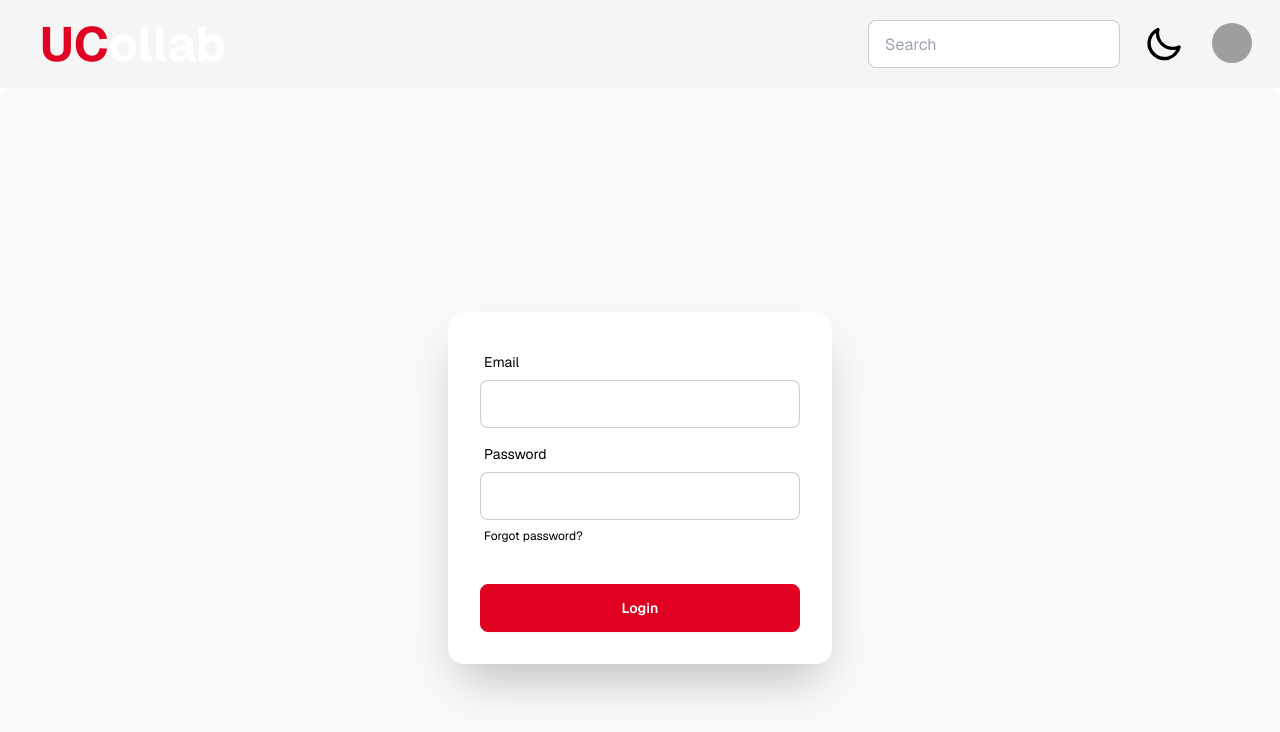
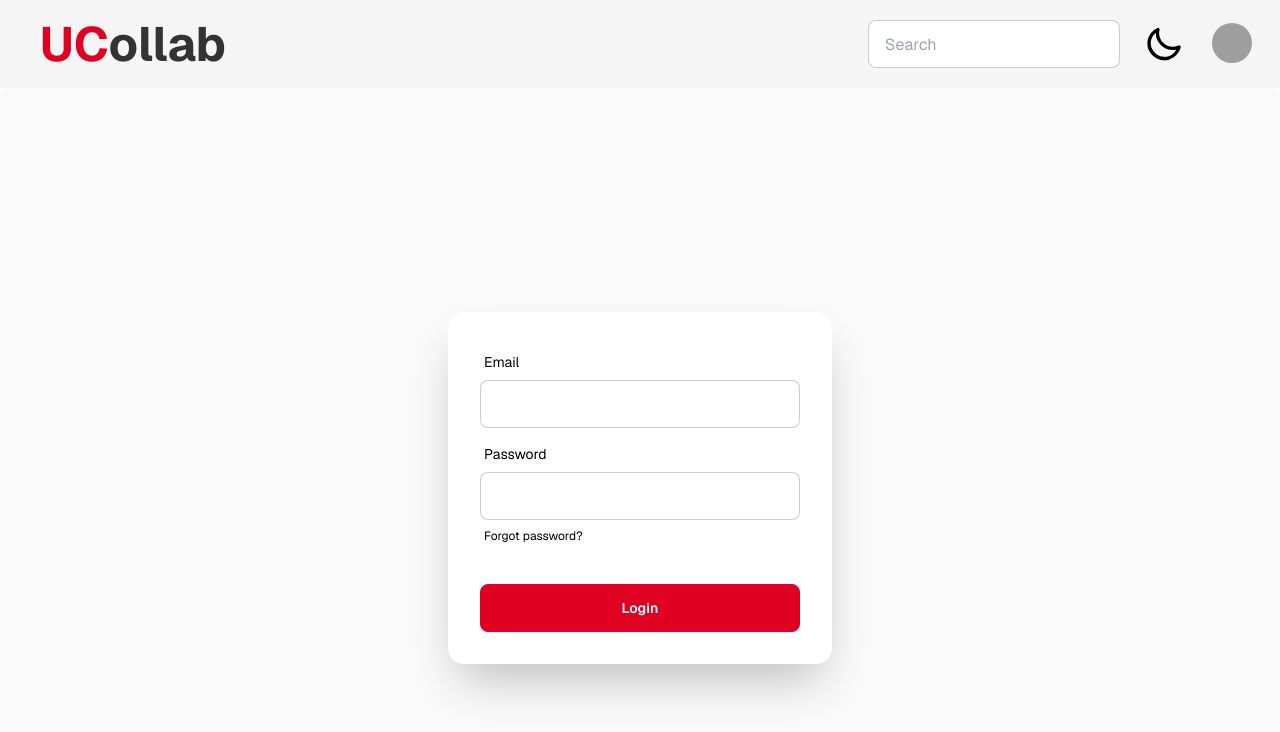
Before and after one commit to steelesh/UCollab, a Next.js app: page / in a window 1280 px wide. Shown: the top 732 px of the page. Built offline with nearby package versions, Linux system fonts and the light colour scheme; grey boxes are pictures that could not be loaded.

Commit message:
replace `<a>` tags with `<Link>` tags to enable Next.js client side routing

```diff
--- a/src/components/navbar.tsx
+++ b/src/components/navbar.tsx
@@ -1,15 +1,16 @@
-import Theme from "../components/theme";
+import Theme from "@components/theme";
+import Link from "next/link";
 
 export default function Navbar() {
   return (
     <div className="navbar bg-base-300">
       <div className="flex-1">
-        <a className="p-3 pl-8 text-5xl font-bold">
+        <Link href="/" className="p-3 pl-8 text-5xl font-bold">
           <span className="inline-block origin-center transform transition-transform duration-300 hover:scale-110">
-            <span className="text-[#E00222]">UC</span>
-            <span className="text-white">ollab</span>
+            <span className="text-primary">UC</span>
+            <span className="text-accent">ollab</span>
           </span>
-        </a>
+        </Link>
       </div>
       <div className="flex-none gap-2">
         <div className="form-control">
@@ -37,16 +38,16 @@ export default function Navbar() {
             className="menu dropdown-content menu-sm z-[1] mt-3 w-52 rounded-box bg-base-300 p-2 shadow"
           >
             <li>
-              <a className="justify-between">
+              <Link href="/profile" className="justify-between">
                 Profile
                 <span className="badge">New</span>
-              </a>
+              </Link>
             </li>
             <li>
-              <a>Settings</a>
+              <Link href="/settings">Settings</Link>
             </li>
             <li>
-              <a>Logout</a>
+              <Link href="#">Logout</Link>
             </li>
           </ul>
         </div>
```
